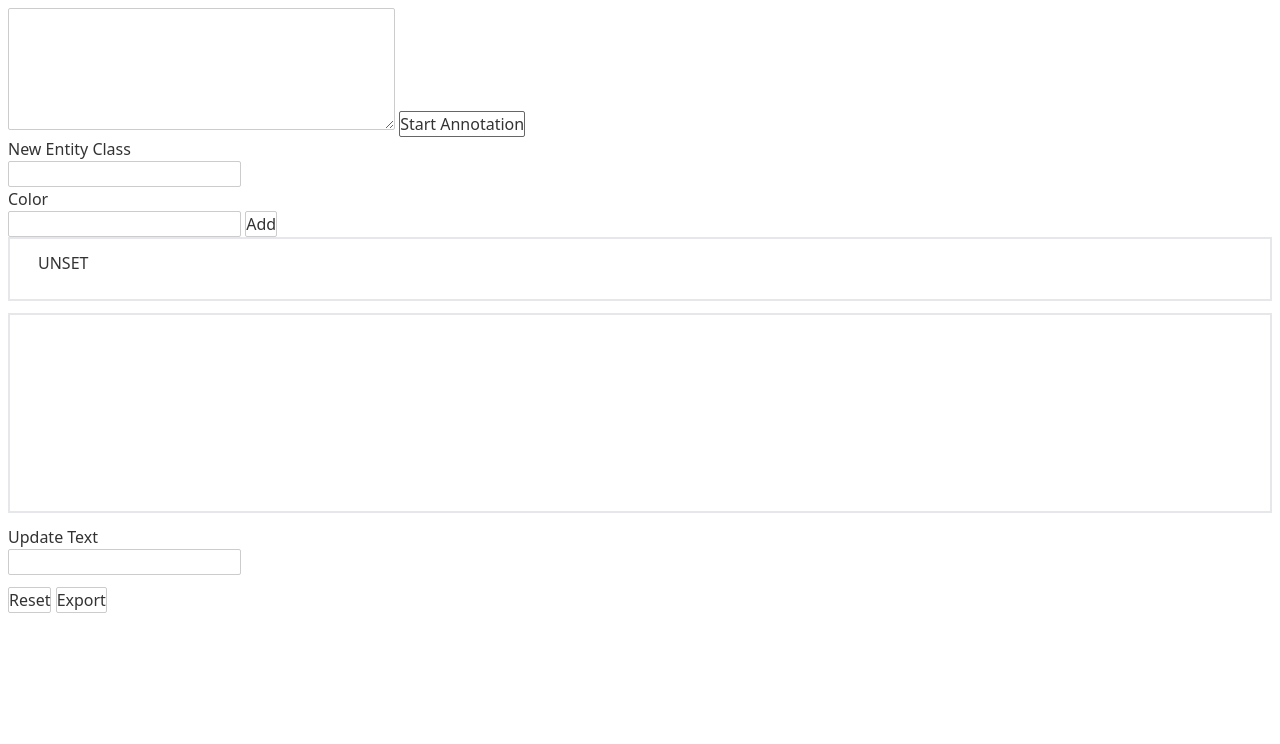
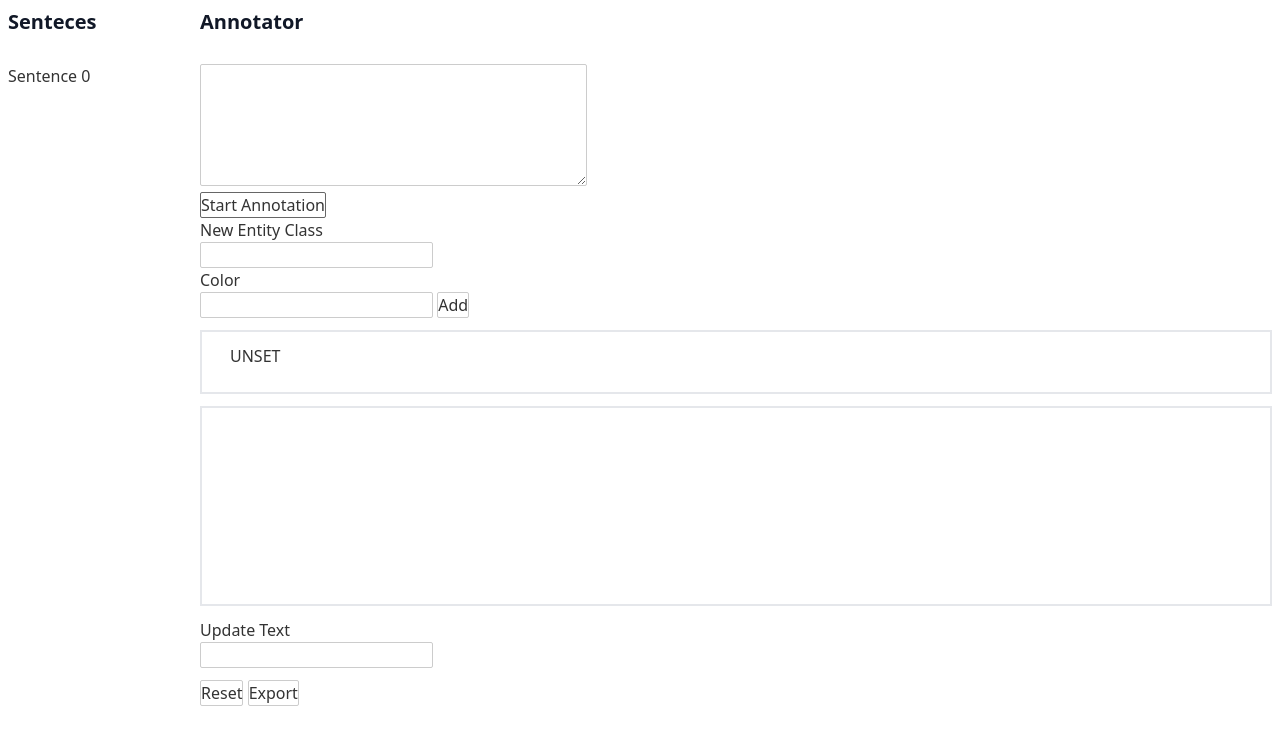
Before and after one commit to dimitriirfan/ner-annotation-tool, a Svelte app: page / in a window 1280 px wide. Both pictures are taken after a click on the button "Start Annotation". Shown: the top 744 px of the page. Built offline with nearby package versions, Linux system fonts and the light colour scheme.

Commit message:
feat: added multi sentence support

```diff
--- a/src/Annotator.svelte
+++ b/src/Annotator.svelte
@@ -1,11 +1,14 @@
 <script>
+    import SavedSentence from './components/SavedSentence.svelte'
     let ready=false
+    let currentSentence = 0
+    let selectedSentence = 0
 
     let input_text = ""
 
     let data = {
         classes: ["UNSET"],
-        words:[{ word: "", class: "UNSET" }]
+        words:[{ sentenceNum: 0, word: "", class: "UNSET" }]
     }
     let showEntityDropdown = false
 
@@ -24,13 +27,24 @@
 
     const handleStartAnnotation = () => {
         const word_list = input_text.split(" ")
+        let tempData
+        if (currentSentence !== 0) {
+            tempData=[...data.words]
+        }
         data = {
             classes: ["UNSET"],
-            words: word_list.map(word => {
-                return { word: word, class: "UNSET" }
+            words: word_list.map((word) => {
+                return { sentenceNum: currentSentence, word: word, class: "UNSET" }
             }),
         }
+        if (currentSentence !== 0) {
+            data.words = tempData.concat(data.words)
+        }
+        data = data
         ready = true
+        selectedSentence = currentSentence
+        currentSentence += 1
+        console.log(data)
     }
 
     const handleEntityClick = (i) => {
@@ -65,12 +79,11 @@
     const handleShowEntity = () => {
         showEntityDropdown = !showEntityDropdown
     }
-    const handleSelectEntity = (i, newClass) => {
-        data.words[i].class = newClass
+    const handleSelectEntity = (i, sentence, newClass) => {
+        data.words.filter((item)=> item.sentenceNum === sentence)[i].class = newClass
         data = data
     }
     const handleResetState = () => {
-        console.log("Test")
         showEntityDropdown = false
     }
 
@@ -78,12 +91,25 @@
 
 <svelte:window on:click={handleResetState}/>
 
+<div class="flex">
+    <div class="flex w-48 flex-col">
+        <h1 class="mb-7 text-gray-900 font-bold text-xl">Senteces</h1>
+        <div>
+            {#each Array(currentSentence) as _, i }
+                <div class="cursor-pointer" on:click={() => { selectedSentence = i }} >Sentence {i}</div>
+
+            {/each}
+        </div>
+    </div>
+    <div class="flex-1">
+        <h1 class="mb-7 text-gray-900 font-bold text-xl">Annotator</h1>
         <div>
             <textarea bind:value={input_text} cols="40" rows="5"></textarea>
+        </div>
         <button on:click={handleStartAnnotation} >Start Annotation</button>
         <br>
 
-    <div classes="mb-3">
+        <div class="mb-3">
             <label for="">New Entity Class</label>
             <input type="text" bind:value={newEntityClass}> <br>
             <label for="">Color</label>
@@ -91,7 +117,7 @@
             <button on:click={handleAddNewEntity}>Add</button>
         </div>
 
-	<div class="h-16 min-h-full border-2 mb-3 p-3">
+        <div class="h-16 border-2 mb-3 p-3">
             <p class="sentence">
                 {#each Object.entries(entities) as [_, entity]}
                     <span class="word-text px-1 py-2 mx-3" style="color: {entity.color}">{entity.class}</span>
@@ -101,7 +127,7 @@
         <div class="wrapper-annotator border-2 mb-3 p-3">
         {#if ready}
             <p class="sentence leading-10">
-			{#each data.words as word, i}
+                {#each data.words.filter((item)=> item.sentenceNum === selectedSentence) as word, i}
                 <span on:click|stopPropagation={handleShowEntity} class="word-text rounded mx-3 px-1 py-2" class:entity={word.class !== "UNSET"} style="background-color: {entities[word.class].color}" >
                     <span on:click={() => handleEntityClick(i)}>{word.word + " "}</span>
                     {#if word.class !== "UNSET"}
@@ -115,7 +141,7 @@
                     {#if selectedIndex == i && showEntityDropdown}
                         <div  class="annotation-entity-dropdown rounded border-2 bg-white z-10">
                             {#each Object.entries(entities) as [_, entity]}
-                            <div on:click={() => handleSelectEntity(i, entity.class)} class="text-gray-900 px-1 font-normal hover:bg-gray-200 bg-white">{entity.class}</div>
+                                <div on:click={() => handleSelectEntity(i, selectedSentence, entity.class)} class="text-gray-900 px-1 font-normal hover:bg-gray-200 bg-white">{entity.class}</div>
                             {/each}
                         </div>
                     {/if}
@@ -133,6 +159,9 @@
         </div>
         <button>Reset</button>
         <button on:click={handleExportData}>Export</button>
+
+    </div>
+
 </div>
 
 <style>
```
Also changed, not shown: src/components/SavedSentence.svelte (added). Lines whose indentation alone changed are shown as unchanged.
